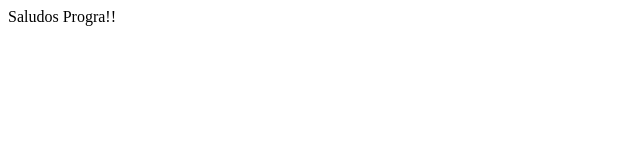
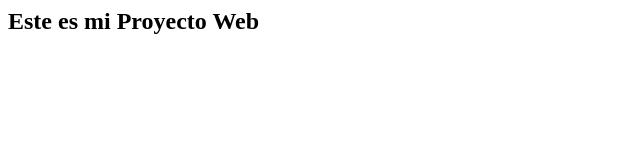
Before and after one commit to JavierF55/AvanzadaGP1-00x01-ProyectoWeb, a plain HTML site: page index.html in a window 1280 px wide. Shown: the whole page, without its empty margins (0-640 px from the left). Drawn offline with Linux system fonts and the light colour scheme.

Commit message:
Layout de Prueba para la pagina web

```diff
--- a/index.html
+++ b/index.html
@@ -1,5 +1,5 @@
 <html>
 	<body>
-	Saludos Progra!!
+	<h2> Este es mi Proyecto Web </h2>
 	</body>
 </html>
--- a/style.css
+++ b/style.css
@@ -1,3 +1,4 @@
 body{
-color:red
+	color:yellow
+	background:blue
  }
```
Also changed, not shown: Nuevo Layout.html (added, +5 -0 lines), 1 other file.
